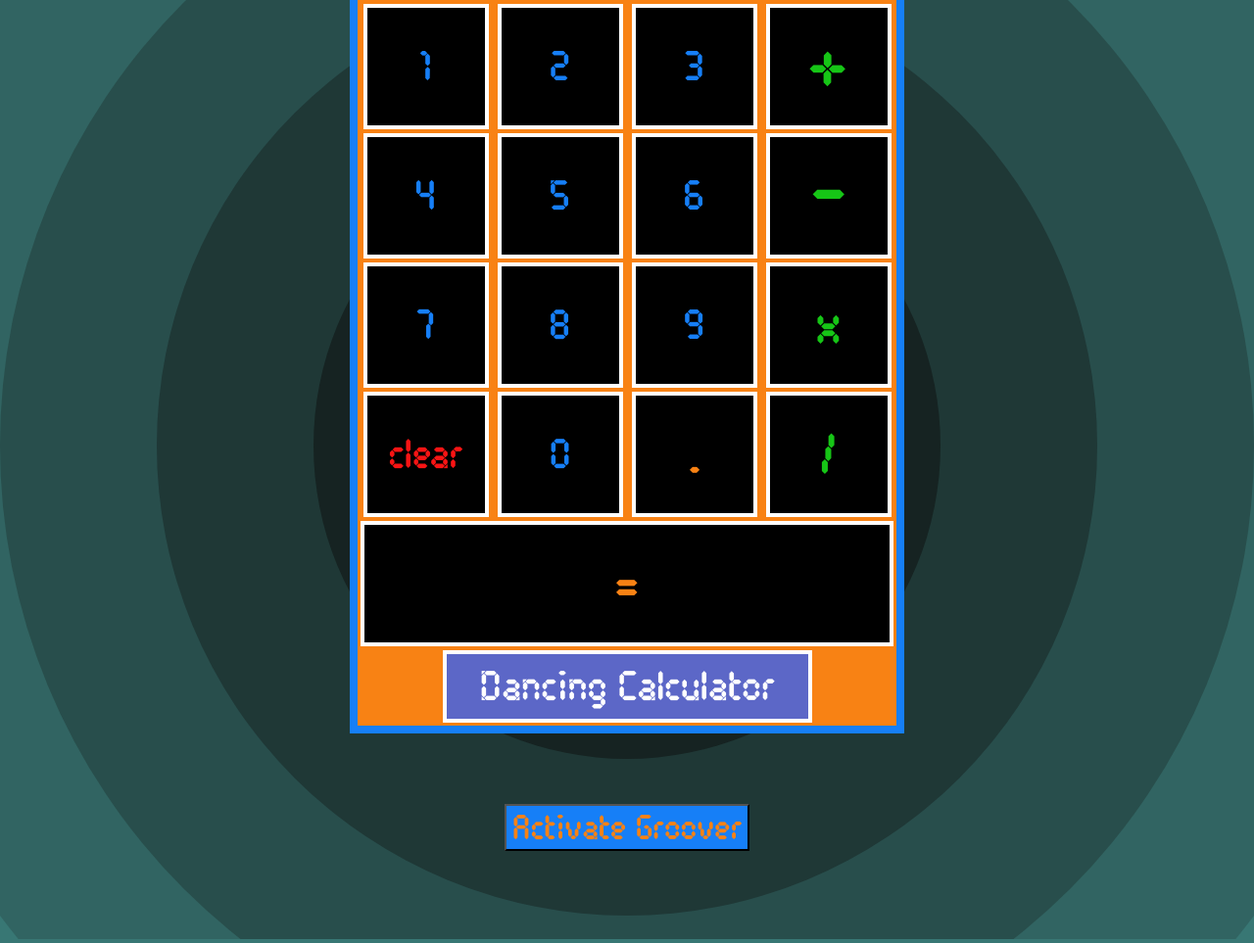
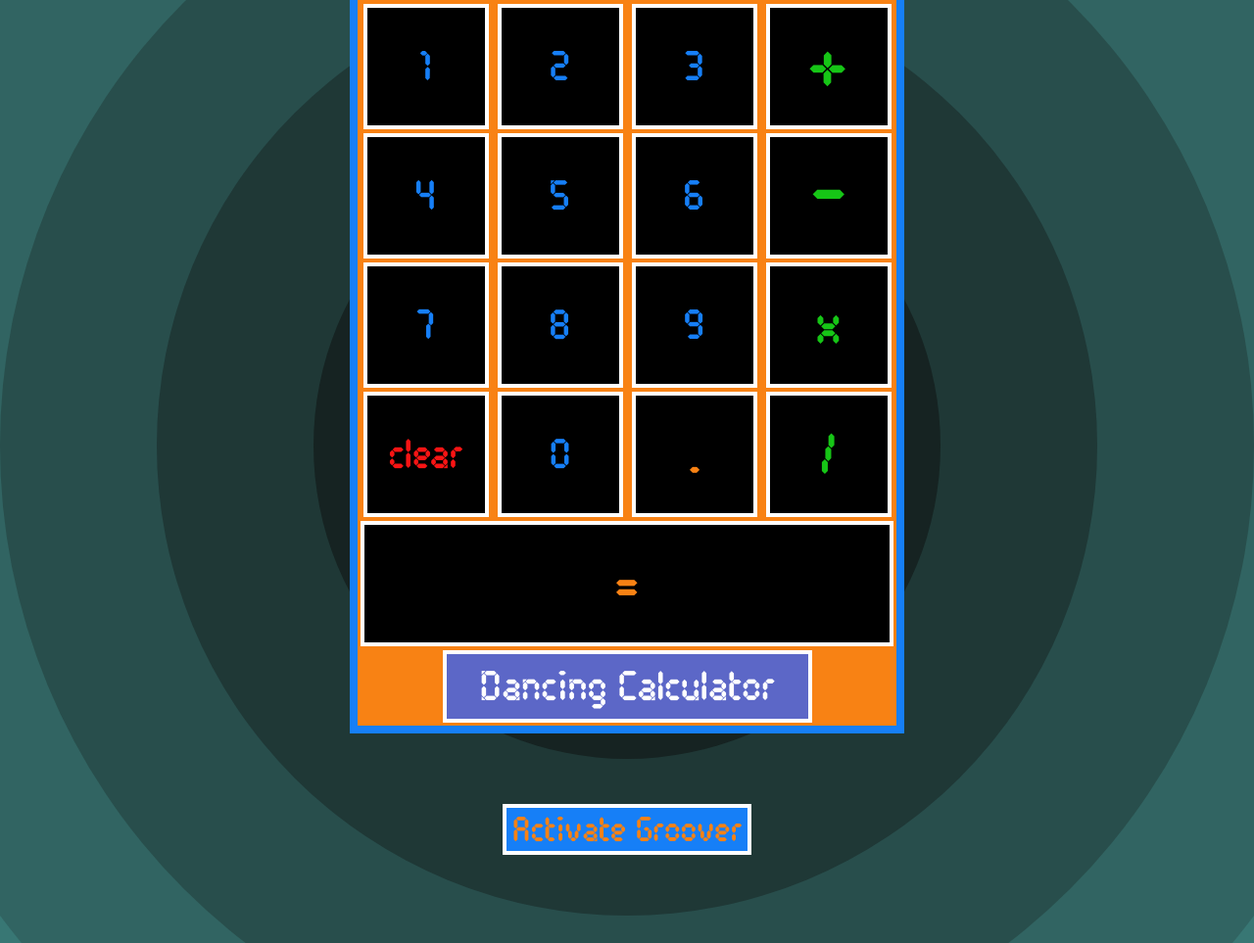
Before and after one commit to Eves259/Econ-Project, a plain HTML site: page index(4).html in a window 1280 px wide. Shown: the part 185-1148 px from the top of the page at 98% size. Drawn offline with nearby package versions, Linux system fonts and the light colour scheme.

```diff
--- a/index(4).css
+++ b/index(4).css
@@ -252,6 +252,7 @@ input {
     font-size: 2.5rem;
     font-family: font;
     outline: none;
+    border: white .3rem solid;
 }
 
 .animation {
```
